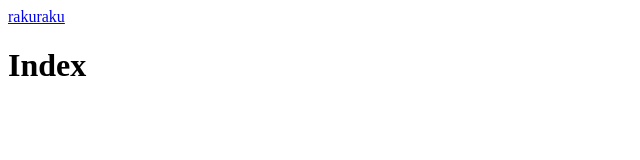
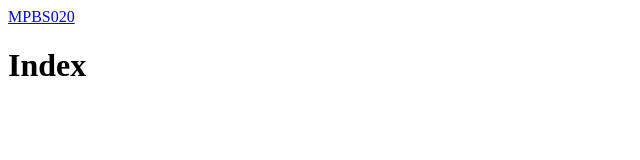
Before and after one commit to jac-tk/ByCodespace, a plain HTML site: page index.html in a window 1280 px wide. Shown: the full height of the page, 0-640 px from the left. Drawn offline with Linux system fonts and the light colour scheme.

Commit message:
update index

```diff
--- a/index.html
+++ b/index.html
@@ -1,2 +1,2 @@
-<a href="rakuraku">rakuraku</a>
+<a href="MPBS020_1">MPBS020</a>
 <h1>Index
```
